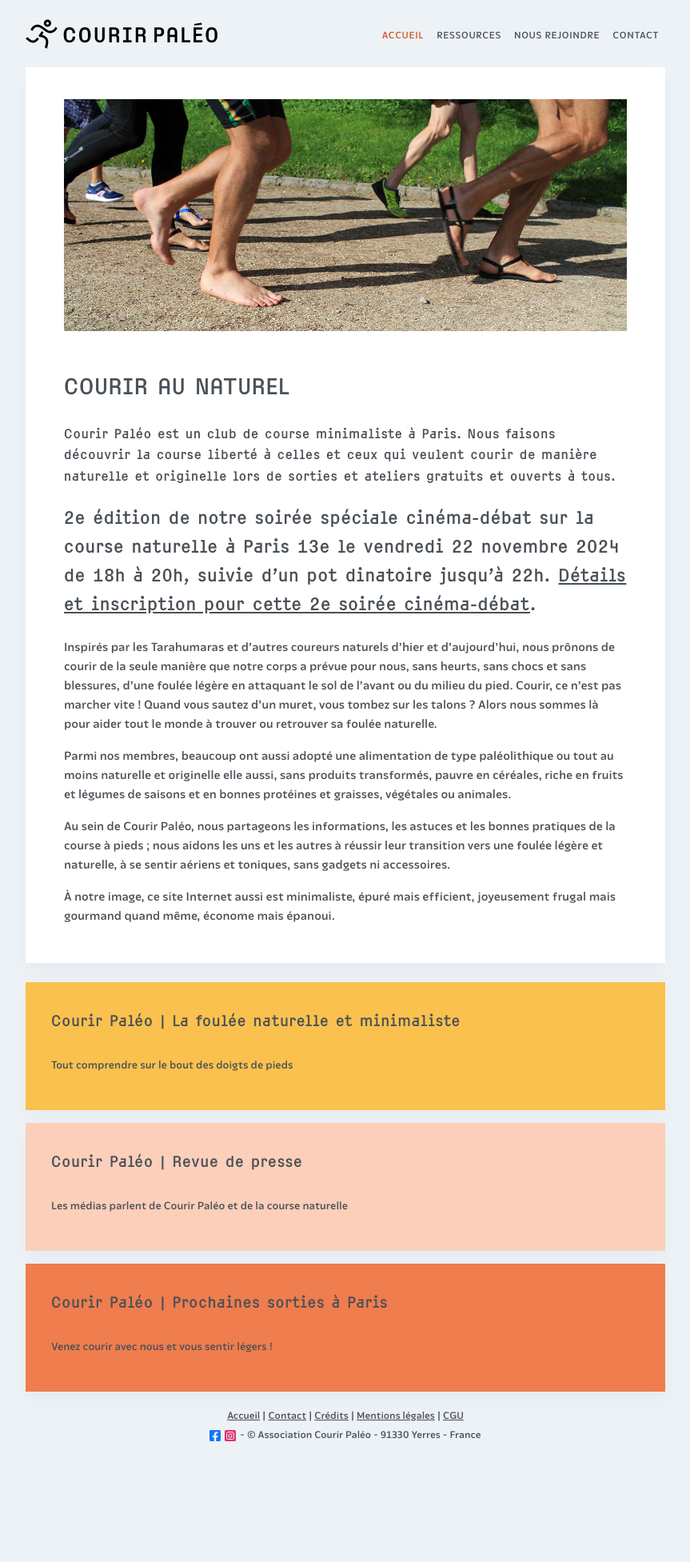
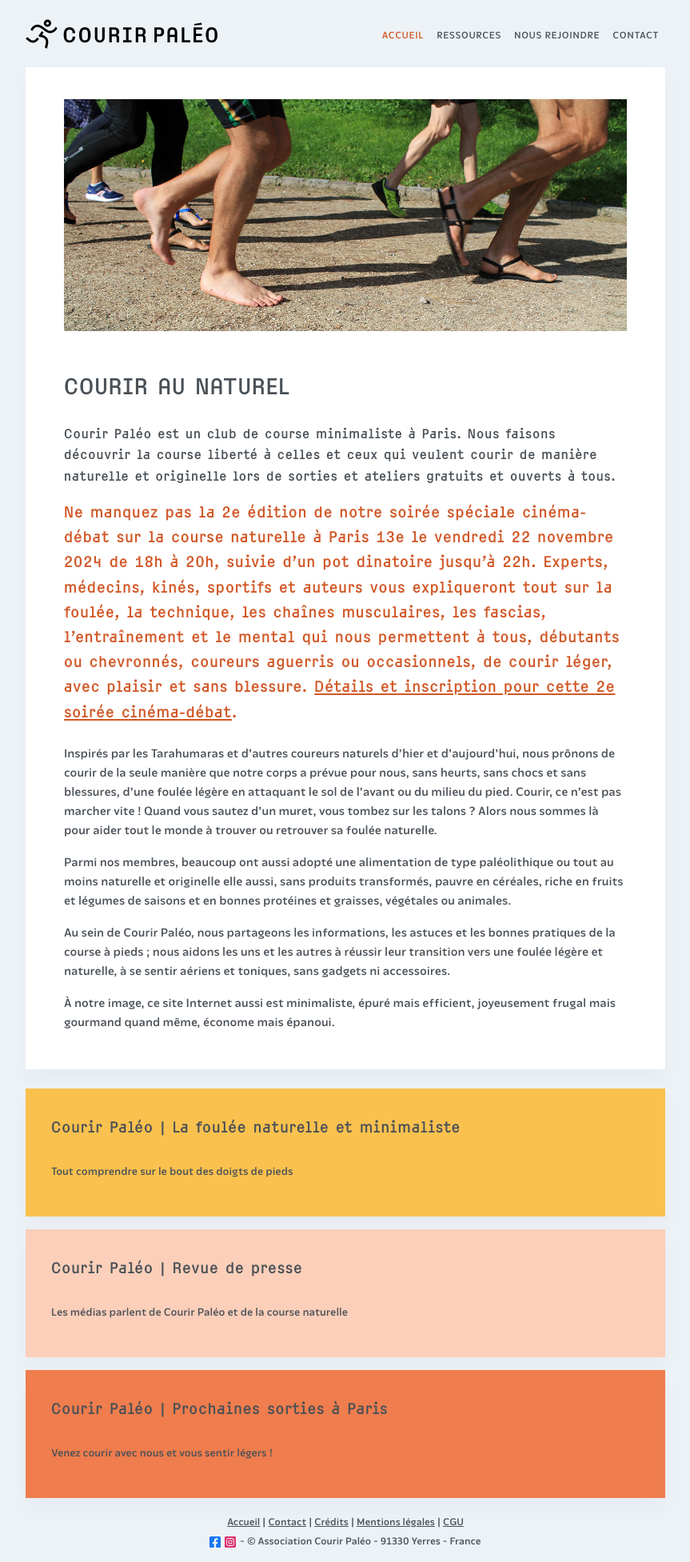
Before and after one commit to courirpaleo/courirpaleo.github.io, a Jekyll site: the page built from index.md, in a window 1280 px wide. Shown: the whole page at 80% size, without its empty margins (208-1071 px from the left). Built offline with Jekyll 4.4.1, drawn with Linux system fonts in a browser that asks for light colours; some web fonts are replaced; before the commit the page ends 1820 px from its top, so only the background shows below that.

Commit message:
Update index.md

```diff
--- a/index.md
+++ b/index.md
@@ -5,7 +5,7 @@ description: Courir Paléo, association loi 1901 qui promeut la course naturelle
 ![Courir Paleo](/assets/images/CourirPaleo_course_Parc-Montsouris_foulees_1200px.jpg)
 # Courir au naturel
 #### Courir Paléo est un club de course minimaliste à Paris. Nous faisons découvrir la course liberté à celles et ceux qui veulent courir de manière naturelle et originelle lors de sorties et ateliers gratuits et ouverts à tous.
-## 2e édition de notre soirée spéciale cinéma-débat sur la course naturelle à Paris 13e le vendredi 22 novembre 2024 de 18h à 20h, suivie d'un pot dinatoire jusqu'à 22h. [Détails et inscription pour cette 2e soirée cinéma-débat](https://my.weezevent.com/2e-soiree-cinema-debat-courir-paleo).
+### Ne manquez pas la 2e édition de notre soirée spéciale cinéma-débat sur la course naturelle à Paris 13e le vendredi 22 novembre 2024 de 18h à 20h, suivie d'un pot dinatoire jusqu'à 22h. Experts, médecins, kinés, sportifs et auteurs vous expliqueront tout sur la foulée, la technique, les chaînes musculaires, les fascias, l'entraînement et le mental qui nous permettent à tous, débutants ou chevronnés, coureurs aguerris ou occasionnels, de courir léger, avec plaisir et sans blessure. [Détails et inscription pour cette 2e soirée cinéma-débat](https://my.weezevent.com/2e-soiree-cinema-debat-courir-paleo).
 <br>Inspirés par les Tarahumaras et d’autres coureurs naturels d’hier et d'aujourd'hui, nous prônons de courir de la seule manière que notre corps a prévue pour nous, sans heurts, sans chocs et sans blessures, d’une foulée légère en attaquant le sol de l'avant ou du milieu du pied. Courir, ce n’est pas marcher vite&nbsp;! Quand vous sautez d’un muret, vous tombez sur les talons&nbsp;? Alors nous sommes là pour aider tout le monde à trouver ou retrouver sa foulée naturelle.
 
 Parmi nos membres, beaucoup ont aussi adopté une alimentation de type paléolithique ou tout au moins naturelle et originelle elle aussi, sans produits transformés, pauvre en céréales, riche en fruits et légumes de saisons et en bonnes protéines et graisses, végétales ou animales.
```
